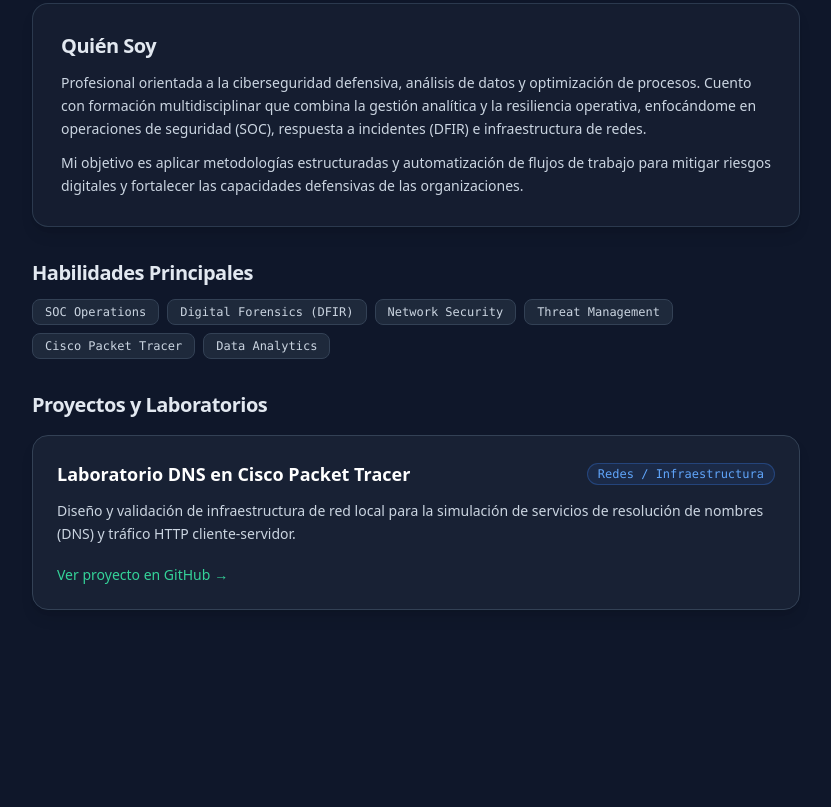
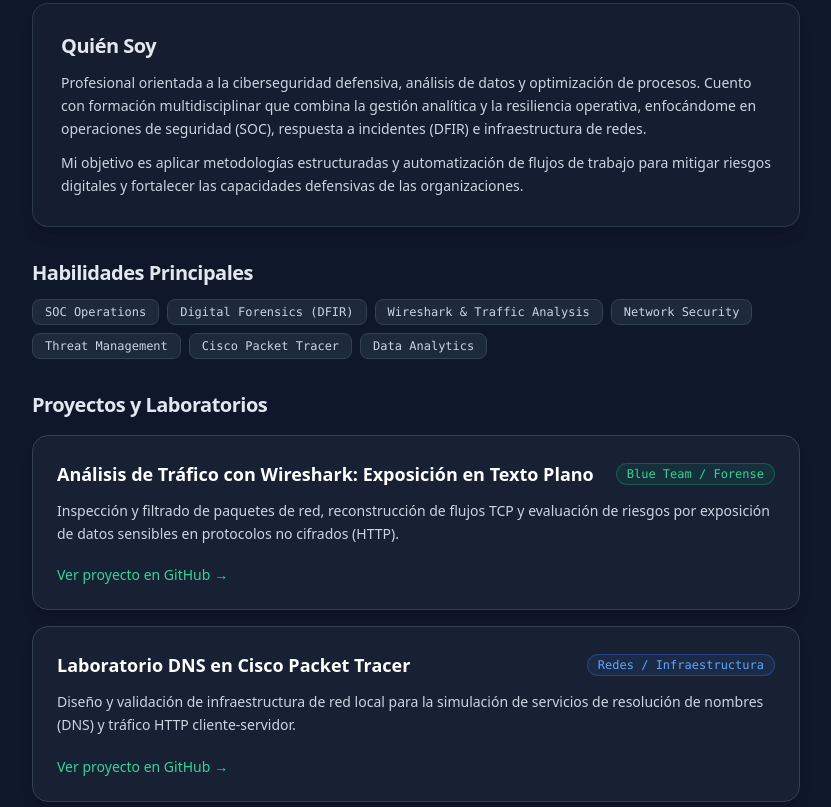
Before and after one commit to TMartlina/mariana-marrufo, a plain HTML site: page index.html in a window 1280 px wide. Shown: the part 378-1185 px from the top of the page, without its empty margins (224-1055 px from the left). Before the commit the page ends 1036 px from the top, so only its background shows below. Drawn offline with nearby package versions, Linux system fonts and the light colour scheme.

Commit message:
Add Wireshark traffic analysis project section
Added a new project section for Wireshark traffic analysis and updated related text and links.

```diff
--- a/index.html
+++ b/index.html
@@ -82,6 +82,7 @@
       <div class="flex flex-wrap gap-2">
         <span class="px-3 py-1 bg-slate-800 border border-slate-700 text-slate-300 text-xs rounded-lg font-mono">SOC Operations</span>
         <span class="px-3 py-1 bg-slate-800 border border-slate-700 text-slate-300 text-xs rounded-lg font-mono">Digital Forensics (DFIR)</span>
+        <span class="px-3 py-1 bg-slate-800 border border-slate-700 text-slate-300 text-xs rounded-lg font-mono">Wireshark & Traffic Analysis</span>
         <span class="px-3 py-1 bg-slate-800 border border-slate-700 text-slate-300 text-xs rounded-lg font-mono">Network Security</span>
         <span class="px-3 py-1 bg-slate-800 border border-slate-700 text-slate-300 text-xs rounded-lg font-mono">Threat Management</span>
         <span class="px-3 py-1 bg-slate-800 border border-slate-700 text-slate-300 text-xs rounded-lg font-mono">Cisco Packet Tracer</span>
@@ -93,7 +94,25 @@
     <section class="space-y-4">
       <h2 class="text-xl font-bold text-slate-200 tracking-tight" id="txt-projects">Proyectos y Laboratorios</h2>
 
-      <!-- Proyecto DNS -->
+      <!-- Proyecto 2: Wireshark -->
+      <article class="bg-slate-800/60 p-6 rounded-2xl border border-slate-700 shadow-lg hover:border-slate-500 transition-colors space-y-3">
+        <div class="flex items-center justify-between flex-wrap gap-2">
+          <h3 class="text-lg font-semibold text-white" id="txt-wire-title">Análisis de Tráfico con Wireshark: Exposición en Texto Plano</h3>
+          <span class="text-xs font-mono bg-emerald-500/10 text-emerald-400 border border-emerald-500/30 px-2.5 py-0.5 rounded-full" id="txt-wire-cat">Blue Team / Forense</span>
+        </div>
+
+        <p class="text-slate-300 text-sm leading-relaxed" id="txt-wire-desc">
+          Inspección y filtrado de paquetes de red, reconstrucción de flujos TCP y evaluación de riesgos por exposición de datos sensibles en protocolos no cifrados (HTTP).
+        </p>
+
+        <div class="flex items-center justify-between pt-2">
+          <a href="https://github.com/TMartlina/wireshark-http-traffic-analysis" target="_blank" rel="noopener noreferrer" class="text-sm font-medium text-emerald-400 hover:text-emerald-300 flex items-center gap-1">
+            <span id="txt-wire-link">Ver proyecto en GitHub</span> &rarr;
+          </a>
+        </div>
+      </article>
+
+      <!-- Proyecto 1: DNS Cisco Packet Tracer -->
       <article class="bg-slate-800/60 p-6 rounded-2xl border border-slate-700 shadow-lg hover:border-slate-500 transition-colors space-y-3">
         <div class="flex items-center justify-between flex-wrap gap-2">
           <h3 class="text-lg font-semibold text-white" id="txt-dns-title">Laboratorio DNS en Cisco Packet Tracer</h3>
@@ -126,6 +145,10 @@
         aboutP2: "Mi objetivo es aplicar metodologías estructuradas y automatización de flujos de trabajo para mitigar riesgos digitales y fortalecer las capacidades defensivas de las organizaciones.",
         skills: "Habilidades Principales",
         projects: "Proyectos y Laboratorios",
+        wireTitle: "Análisis de Tráfico con Wireshark: Exposición en Texto Plano",
+        wireCat: "Blue Team / Forense",
+        wireDesc: "Inspección y filtrado de paquetes de red, reconstrucción de flujos TCP y evaluación de riesgos por exposición de datos sensibles en protocolos no cifrados (HTTP).",
+        wireLink: "Ver proyecto en GitHub",
         dnsTitle: "Laboratorio DNS en Cisco Packet Tracer",
         dnsCat: "Redes / Infraestructura",
         dnsDesc: "Diseño y validación de infraestructura de red local para la simulación de servicios de resolución de nombres (DNS) y tráfico HTTP cliente-servidor.",
@@ -140,6 +163,10 @@
         aboutP2: "My goal is to leverage structured methodologies and workflow automation to mitigate digital threats and strengthen organizational defense capabilities.",
         skills: "Focus & Core Skills",
         projects: "Projects & Labs",
+        wireTitle: "Wireshark Traffic Analysis: Plaintext Data Exposure",
+        wireCat: "Blue Team / Forensics",
+        wireDesc: "Network packet inspection, display filtering, TCP stream reconstruction, and risk assessment of unencrypted plaintext sensitive data transmission (HTTP).",
+        wireLink: "View project on GitHub",
         dnsTitle: "DNS Infrastructure & Protocol Analysis Lab",
         dnsCat: "Networking / Infrastructure",
         dnsDesc: "Design and validation of a local network environment in Cisco Packet Tracer to simulate DNS name resolution, record mapping, and client-server traffic flow.",
@@ -156,6 +183,10 @@
       document.getElementById('txt-about-p2').innerText = data[lang].aboutP2;
       document.getElementById('txt-skills').innerText = data[lang].skills;
       document.getElementById('txt-projects').innerText = data[lang].projects;
+      document.getElementById('txt-wire-title').innerText = data[lang].wireTitle;
+      document.getElementById('txt-wire-cat').innerText = data[lang].wireCat;
+      document.getElementById('txt-wire-desc').innerText = data[lang].wireDesc;
+      document.getElementById('txt-wire-link').innerText = data[lang].wireLink;
       document.getElementById('txt-dns-title').innerText = data[lang].dnsTitle;
       document.getElementById('txt-dns-cat').innerText = data[lang].dnsCat;
       document.getElementById('txt-dns-desc').innerText = data[lang].dnsDesc;
```
